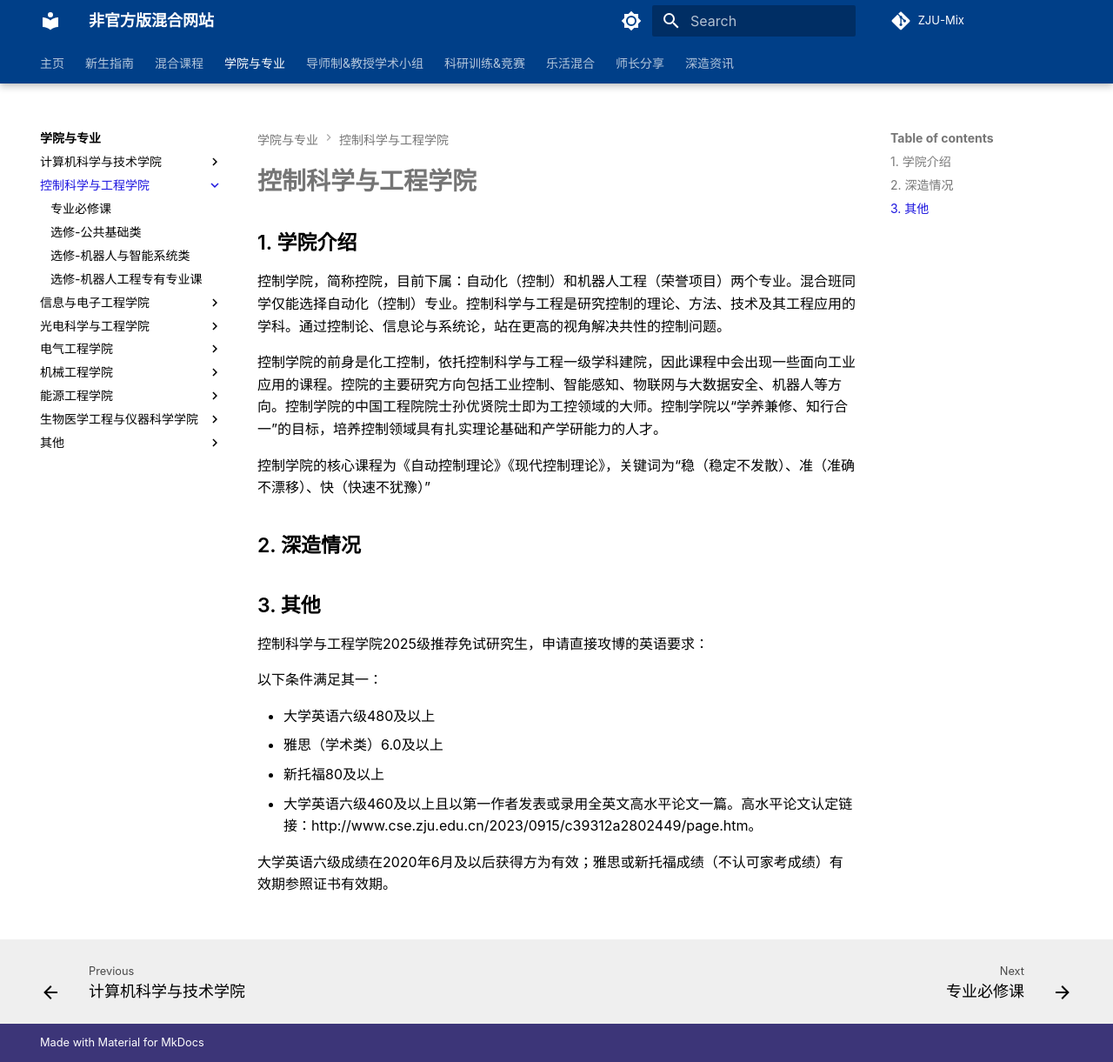
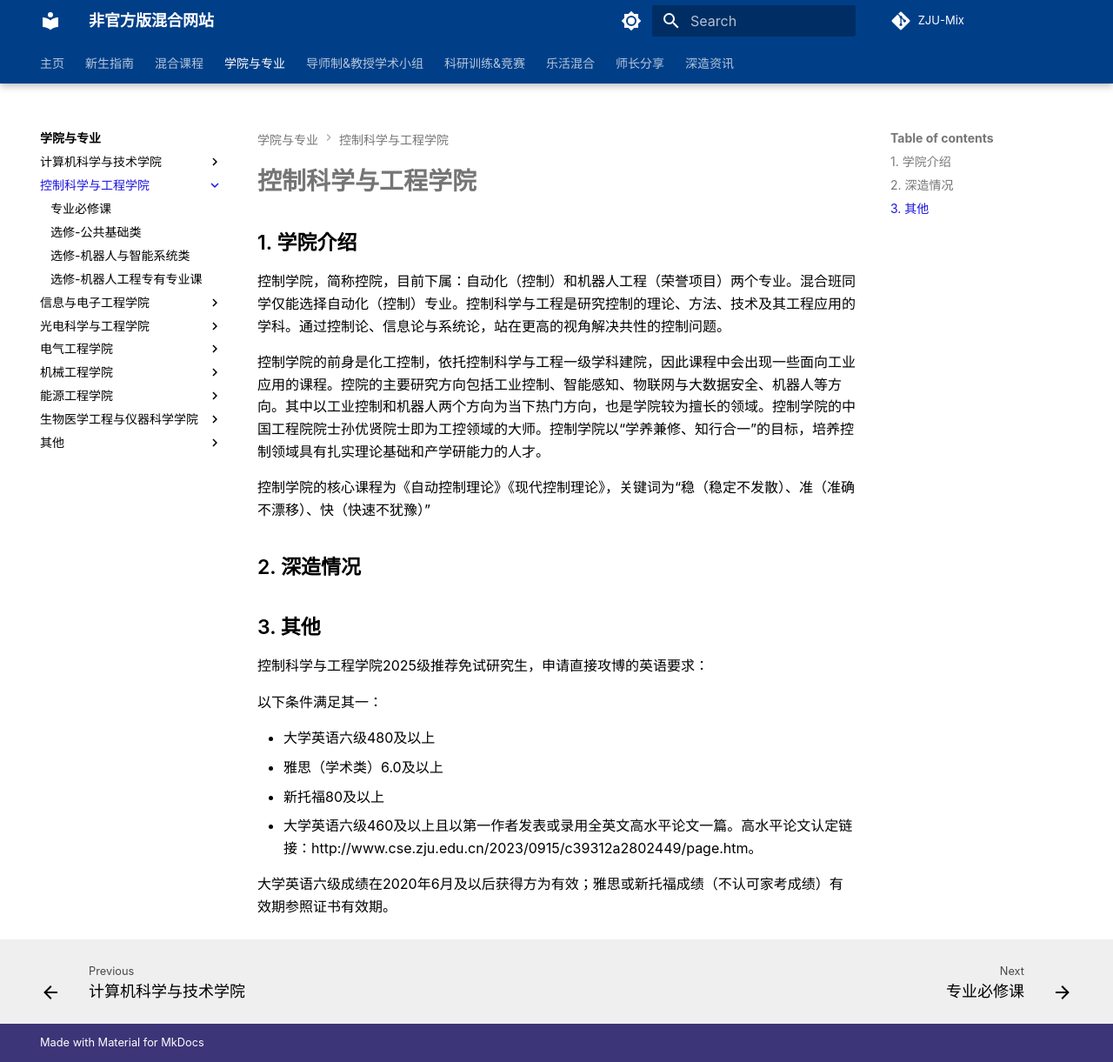
Before and after one commit to ZJU-Mix/ourMIX, an MkDocs documentation site: the page built from docs/colleges/cse/index.md, in a window 1280 px wide and 1221 px high. Shown: the whole window at 87% size. Built offline with MkDocs 1.6.1 and Material for MkDocs 9.7.7, drawn with Linux system fonts in a browser that asks for light colours; comment, search, counter and statistics services are not loaded.

Commit message:
Update index.md

```diff
--- a/docs/colleges/cse/index.md
+++ b/docs/colleges/cse/index.md
@@ -2,7 +2,7 @@
 ## 1. 学院介绍
 控制学院，简称控院，目前下属：自动化（控制）和机器人工程（荣誉项目）两个专业。混合班同学仅能选择自动化（控制）专业。控制科学与工程是研究控制的理论、方法、技术及其工程应用的学科。通过控制论、信息论与系统论，站在更高的视角解决共性的控制问题。
 
-控制学院的前身是化工控制，依托控制科学与工程一级学科建院，因此课程中会出现一些面向工业应用的课程。控院的主要研究方向包括工业控制、智能感知、物联网与大数据安全、机器人等方向。控制学院的中国工程院院士孙优贤院士即为工控领域的大师。控制学院以“学养兼修、知行合一”的目标，培养控制领域具有扎实理论基础和产学研能力的人才。
+控制学院的前身是化工控制，依托控制科学与工程一级学科建院，因此课程中会出现一些面向工业应用的课程。控院的主要研究方向包括工业控制、智能感知、物联网与大数据安全、机器人等方向。其中以工业控制和机器人两个方向为当下热门方向，也是学院较为擅长的领域。控制学院的中国工程院院士孙优贤院士即为工控领域的大师。控制学院以“学养兼修、知行合一”的目标，培养控制领域具有扎实理论基础和产学研能力的人才。
 
 控制学院的核心课程为《自动控制理论》《现代控制理论》，关键词为“稳（稳定不发散）、准（准确不漂移）、快（快速不犹豫）”
 ## 2. 深造情况
```
